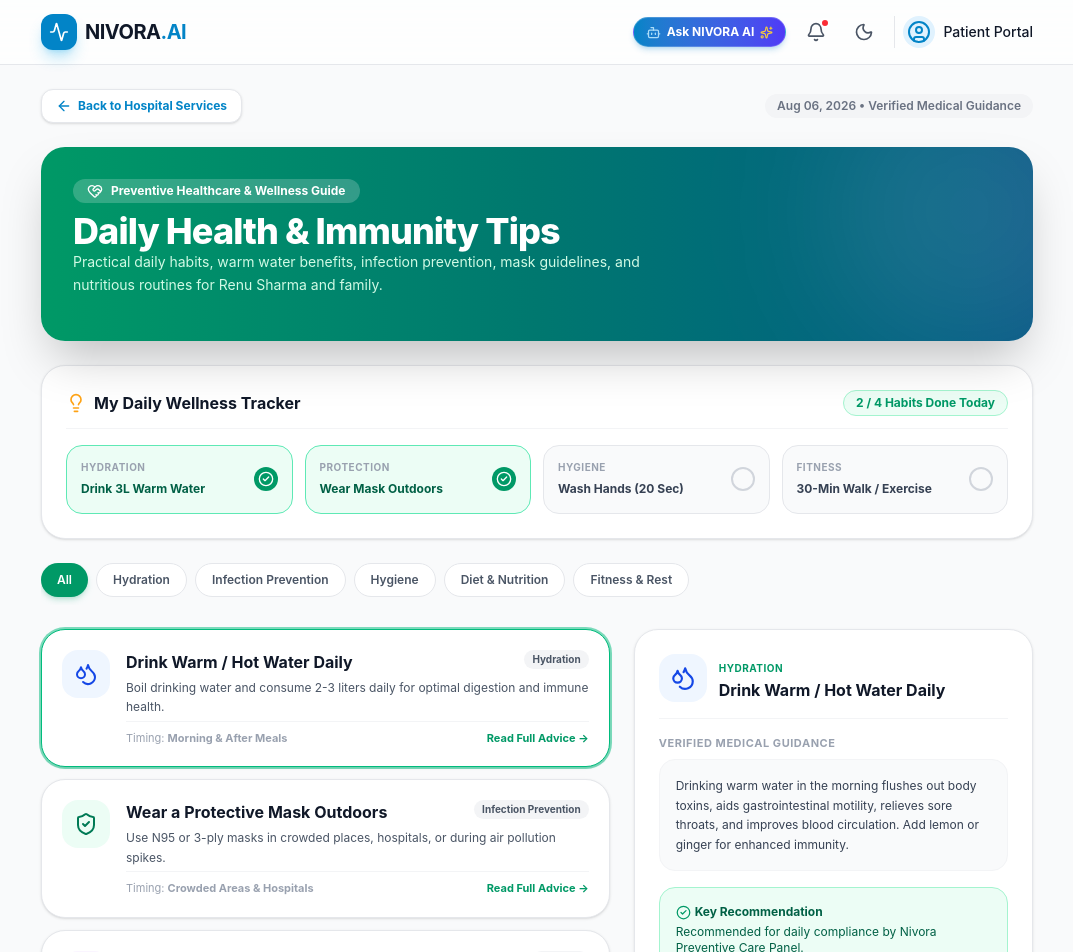
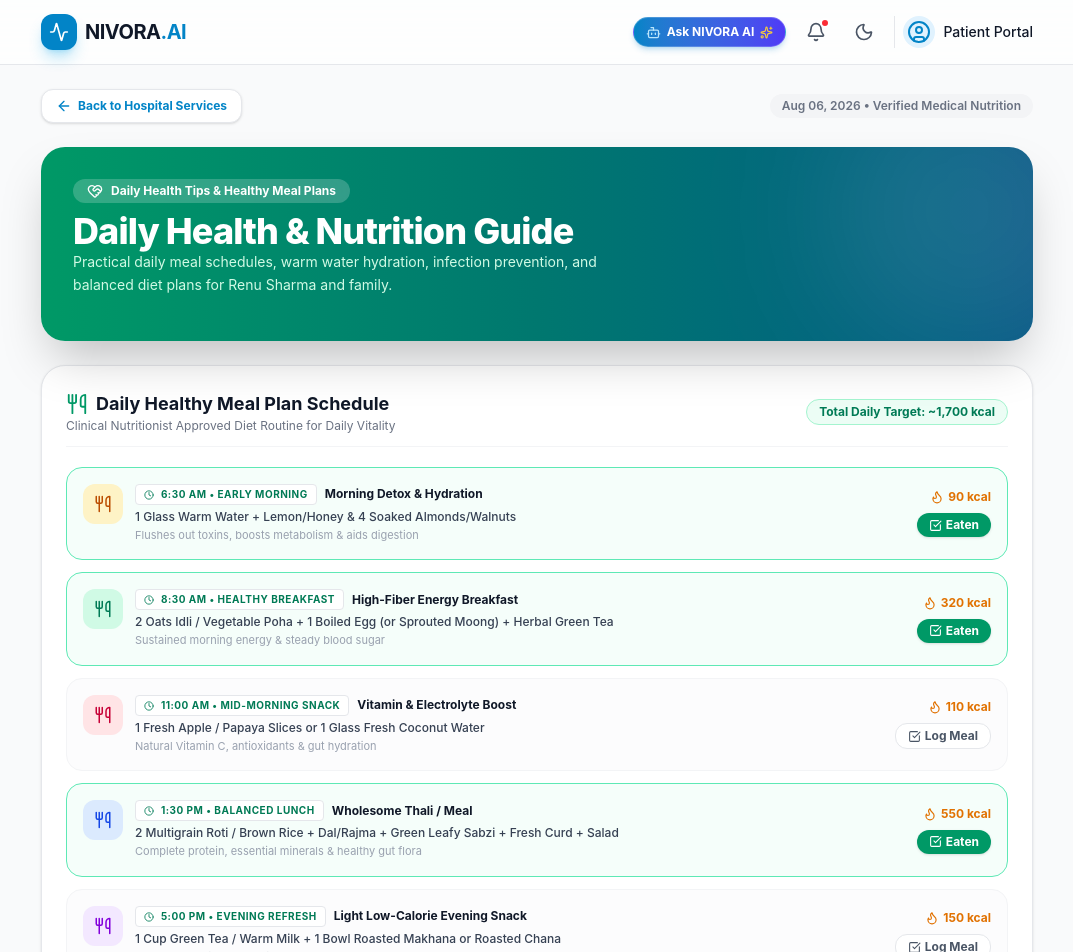
Before and after one commit to salunkhevijayasree/Nivora.ai-3, a React (Vite) app in the folder client/: page /patient/telemedicine in a window 1280 px wide. Shown: the top 952 px of the page, without its empty margins (103-1176 px from the left). Built offline with nearby package versions, Linux system fonts and the light colour scheme.

Commit message:
Add-Daily-Healthy-Meal-Plan-schedule-to-Health-Tips-in-2nd-interface

```diff
--- a/client/src/pages/Telemedicine.tsx
+++ b/client/src/pages/Telemedicine.tsx
@@ -11,7 +11,11 @@ import {
   Sun,
   Ban,
   Lightbulb,
-  ArrowLeft
+  ArrowLeft,
+  Utensils,
+  Clock,
+  Flame,
+  CheckSquare
 } from 'lucide-react';
 import { useNavigate } from 'react-router-dom';
 
@@ -26,6 +30,82 @@ interface HealthTip {
   badgeBg: string;
   recommendedTime: string;
 }
+
+interface MealPlan {
+  id: number;
+  timeSlot: string;
+  mealName: string;
+  menuItems: string;
+  calories: string;
+  benefits: string;
+  iconBg: string;
+}
+
+const DAILY_MEAL_PLANS: MealPlan[] = [
+  {
+    id: 1,
+    timeSlot: '6:30 AM • Early Morning',
+    mealName: 'Morning Detox & Hydration',
+    menuItems: '1 Glass Warm Water + Lemon/Honey & 4 Soaked Almonds/Walnuts',
+    calories: '90 kcal',
+    benefits: 'Flushes out toxins, boosts metabolism & aids digestion',
+    iconBg: 'bg-amber-100 text-amber-700 dark:bg-amber-900/40 dark:text-amber-300'
+  },
+  {
+    id: 2,
+    timeSlot: '8:30 AM • Healthy Breakfast',
+    mealName: 'High-Fiber Energy Breakfast',
+    menuItems: '2 Oats Idli / Vegetable Poha + 1 Boiled Egg (or Sprouted Moong) + Herbal Green Tea',
+    calories: '320 kcal',
+    benefits: 'Sustained morning energy & steady blood sugar',
+    iconBg: 'bg-emerald-100 text-emerald-700 dark:bg-emerald-900/40 dark:text-emerald-300'
+  },
+  {
+    id: 3,
+    timeSlot: '11:00 AM • Mid-Morning Snack',
+    mealName: 'Vitamin & Electrolyte Boost',
+    menuItems: '1 Fresh Apple / Papaya Slices or 1 Glass Fresh Coconut Water',
+    calories: '110 kcal',
+    benefits: 'Natural Vitamin C, antioxidants & gut hydration',
+    iconBg: 'bg-rose-100 text-rose-700 dark:bg-rose-900/40 dark:text-rose-300'
+  },
+  {
+    id: 4,
+    timeSlot: '1:30 PM • Balanced Lunch',
+    mealName: 'Wholesome Thali / Meal',
+    menuItems: '2 Multigrain Roti / Brown Rice + Dal/Rajma + Green Leafy Sabzi + Fresh Curd + Salad',
+    calories: '550 kcal',
+    benefits: 'Complete protein, essential minerals & healthy gut flora',
+    iconBg: 'bg-blue-100 text-blue-700 dark:bg-blue-900/40 dark:text-blue-300'
+  },
+  {
+    id: 5,
+    timeSlot: '5:00 PM • Evening Refresh',
+    mealName: 'Light Low-Calorie Evening Snack',
+    menuItems: '1 Cup Green Tea / Warm Milk + 1 Bowl Roasted Makhana or Roasted Chana',
+    calories: '150 kcal',
+    benefits: 'Prevents evening overeating & controls blood pressure',
+    iconBg: 'bg-purple-100 text-purple-700 dark:bg-purple-900/40 dark:text-purple-300'
+  },
+  {
+    id: 6,
+    timeSlot: '8:00 PM • Light Dinner',
+    mealName: 'Easy-to-Digest Dinner',
+    menuItems: 'Lauki/Bottle Gourd Soup / Vegetable Dalia / Khichdi + Stir-fried Paneer or Tofu',
+    calories: '380 kcal',
+    benefits: 'Prevents acidity, aids nocturnal liver repair & sound sleep',
+    iconBg: 'bg-indigo-100 text-indigo-700 dark:bg-indigo-900/40 dark:text-indigo-300'
+  },
+  {
+    id: 7,
+    timeSlot: '10:00 PM • Bedtime Drink',
+    mealName: 'Golden Turmeric Milk',
+    menuItems: '1 Small Glass Warm Milk + Pinch of Turmeric & Black Pepper',
+    calories: '120 kcal',
+    benefits: 'Anti-inflammatory, reduces joint pain & strengthens immunity',
+    iconBg: 'bg-yellow-100 text-yellow-700 dark:bg-yellow-900/40 dark:text-yellow-300'
+  }
+];
 
 const HEALTH_TIPS: HealthTip[] = [
   {
@@ -125,6 +205,7 @@ export default function Telemedicine() {
   const [activeCategory, setActiveCategory] = useState('All');
   const [selectedTip, setSelectedTip] = useState<HealthTip | null>(HEALTH_TIPS[0]);
   const [completedHabits, setCompletedHabits] = useState<Record<number, boolean>>({ 1: true, 2: true });
+  const [loggedMeals, setLoggedMeals] = useState<Record<number, boolean>>({ 1: true, 2: true, 4: true });
 
   const filteredTips = activeCategory === 'All'
     ? HEALTH_TIPS
@@ -132,6 +213,10 @@ export default function Telemedicine() {
 
   const toggleHabit = (id: number) => {
     setCompletedHabits(prev => ({ ...prev, [id]: !prev[id] }));
+  };
+
+  const toggleMealLog = (id: number) => {
+    setLoggedMeals(prev => ({ ...prev, [id]: !prev[id] }));
   };
 
   return (
@@ -147,7 +232,7 @@ export default function Telemedicine() {
         </button>
 
         <span className="text-xs font-semibold text-gray-500 bg-gray-100 dark:bg-gray-800 px-3 py-1 rounded-full">
-          Aug 06, 2026 • Verified Medical Guidance
+          Aug 06, 2026 • Verified Medical Nutrition
         </span>
       </div>
 
@@ -155,14 +240,77 @@ export default function Telemedicine() {
       <div className="bg-gradient-to-r from-emerald-600 via-teal-700 to-hospital-800 rounded-3xl p-6 sm:p-8 text-white shadow-2xl relative overflow-hidden space-y-3">
         <div className="relative z-10">
           <div className="inline-flex items-center gap-2 bg-white/20 backdrop-blur-md text-white px-3.5 py-1 rounded-full text-xs font-bold mb-2">
-            <HeartHandshake size={16} /> Preventive Healthcare & Wellness Guide
+            <HeartHandshake size={16} /> Daily Health Tips & Healthy Meal Plans
           </div>
-          <h1 className="text-2xl sm:text-4xl font-extrabold tracking-tight">Daily Health & Immunity Tips</h1>
+          <h1 className="text-2xl sm:text-4xl font-extrabold tracking-tight">Daily Health & Nutrition Guide</h1>
           <p className="text-emerald-100 max-w-xl text-xs sm:text-sm leading-relaxed">
-            Practical daily habits, warm water benefits, infection prevention, mask guidelines, and nutritious routines for Renu Sharma and family.
+            Practical daily meal schedules, warm water hydration, infection prevention, and balanced diet plans for Renu Sharma and family.
           </p>
         </div>
         <div className="absolute right-0 top-0 w-72 h-72 bg-white/10 rounded-full blur-3xl -mr-20 -mt-20 pointer-events-none"></div>
+      </div>
+
+      {/* ========================================================================= */}
+      {/* DAILY HEALTHY MEAL PLANS SECTION */}
+      {/* ========================================================================= */}
+      <div className="bg-white dark:bg-gray-800 border border-gray-200 dark:border-gray-700 rounded-3xl p-6 shadow-sm space-y-5">
+        <div className="flex flex-col sm:flex-row sm:items-center justify-between gap-2 border-b border-gray-100 dark:border-gray-700 pb-3">
+          <div>
+            <h2 className="font-bold text-gray-900 dark:text-white flex items-center gap-2 text-lg">
+              <Utensils size={22} className="text-emerald-600" /> Daily Healthy Meal Plan Schedule
+            </h2>
+            <p className="text-xs text-gray-500">Clinical Nutritionist Approved Diet Routine for Daily Vitality</p>
+          </div>
+
+          <span className="text-xs font-bold text-emerald-700 dark:text-emerald-300 bg-emerald-50 dark:bg-emerald-900/30 px-3 py-1 rounded-full border border-emerald-200 dark:border-emerald-800 w-fit">
+            Total Daily Target: ~1,700 kcal
+          </span>
+        </div>
+
+        {/* Meal Schedule Timeline List */}
+        <div className="space-y-3">
+          {DAILY_MEAL_PLANS.map(meal => (
+            <div
+              key={meal.id}
+              onClick={() => toggleMealLog(meal.id)}
+              className={`p-4 rounded-2xl border transition-all cursor-pointer flex flex-col md:flex-row md:items-center justify-between gap-3 ${
+                loggedMeals[meal.id]
+                  ? 'border-emerald-300 bg-emerald-50/50 dark:bg-emerald-950/20 dark:border-emerald-800'
+                  : 'border-gray-100 dark:border-gray-700/60 bg-gray-50/50 dark:bg-gray-900/40 hover:border-emerald-200'
+              }`}
+            >
+              <div className="flex items-start gap-3">
+                <div className={`w-10 h-10 rounded-xl flex items-center justify-center font-bold text-sm shrink-0 ${meal.iconBg}`}>
+                  <Utensils size={18} />
+                </div>
+                <div className="space-y-0.5">
+                  <div className="flex flex-wrap items-center gap-2">
+                    <span className="text-[10px] font-bold uppercase tracking-wider text-emerald-700 dark:text-emerald-400 bg-white dark:bg-gray-800 px-2 py-0.5 rounded border border-gray-200 dark:border-gray-700">
+                      <Clock size={10} className="inline mr-1" /> {meal.timeSlot}
+                    </span>
+                    <span className="text-xs font-bold text-gray-900 dark:text-white">{meal.mealName}</span>
+                  </div>
+                  <p className="text-xs text-gray-700 dark:text-gray-200 font-medium pt-0.5">{meal.menuItems}</p>
+                  <p className="text-[11px] text-gray-400">{meal.benefits}</p>
+                </div>
+              </div>
+
+              <div className="flex items-center justify-between md:flex-col md:items-end gap-2 shrink-0 border-t md:border-t-0 pt-2 md:pt-0 border-gray-200 dark:border-gray-700">
+                <span className="text-xs font-bold text-amber-600 dark:text-amber-400 flex items-center gap-1">
+                  <Flame size={14} /> {meal.calories}
+                </span>
+
+                <button className={`px-3 py-1 rounded-xl text-xs font-bold flex items-center gap-1 transition-all ${
+                  loggedMeals[meal.id]
+                    ? 'bg-emerald-600 text-white shadow-sm'
+                    : 'bg-white dark:bg-gray-800 text-gray-600 border border-gray-200 dark:border-gray-700'
+                }`}>
+                  <CheckSquare size={13} /> {loggedMeals[meal.id] ? 'Eaten' : 'Log Meal'}
+                </button>
+              </div>
+            </div>
+          ))}
+        </div>
       </div>
 
       {/* Daily Wellness Habit Tracker Banner */}
```
